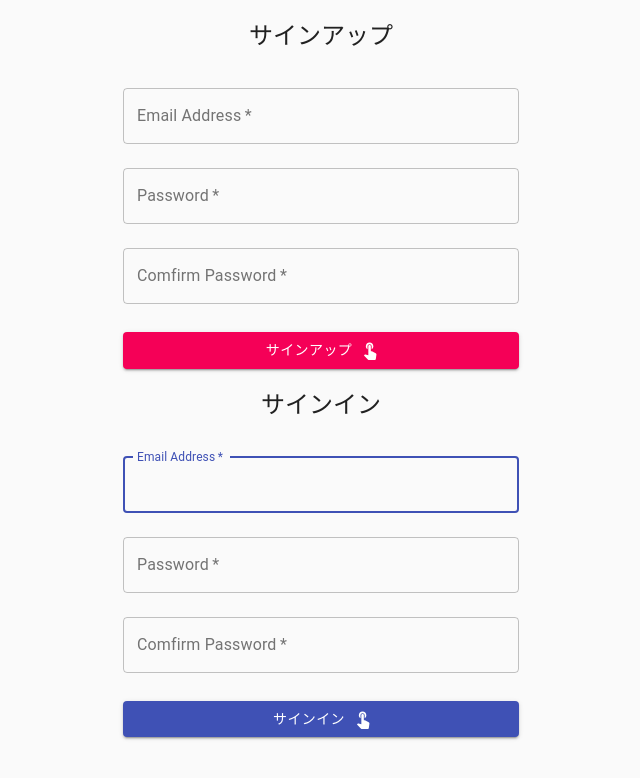
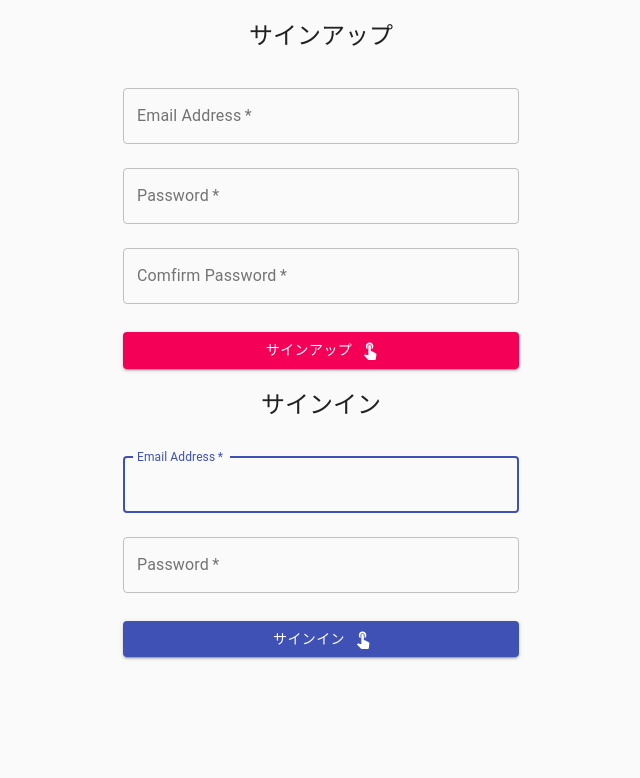
Before and after one commit to mune-actor-en/uchinoko-project, a React (Create React App) app: page / in a window 1280 px wide. Shown: the top 778 px of the page, without its empty margins (319-959 px from the left). Built offline with nearby package versions, Linux system fonts and the light colour scheme.

Commit message:
サインイン画面の作成

```diff
--- a/src/App.tsx
+++ b/src/App.tsx
@@ -5,7 +5,7 @@ const App: FC = () => {
   return (
     <div className="App" id="Uchinoko">
       <SignUp email={"foo"} password={"bar"} comfirmPassword={"bar"}/>
-      <SignIn email={"foo"} password={"bar"} comfirmPassword={"bar"} />
+      <SignIn email={"foo"} password={"bar"} />
     </div>
   );
 }
--- a/src/templates/SignIn.tsx
+++ b/src/templates/SignIn.tsx
@@ -29,10 +29,9 @@ const useStyles = makeStyles(() =>
 type Props = {
   email: string;
   password: string;
-  comfirmPassword: string;
 };
 
-const SignIn: FC<Props> = ({email, password, comfirmPassword}) => {
+const SignIn: FC<Props> = ({email, password }) => {
   const classes = useStyles();
 
   return (
@@ -65,17 +64,6 @@ const SignIn: FC<Props> = ({email, password, comfirmPassword}) => {
             id='password'
             autoComplete='current-password'
           />
-          <TextField
-            variant='outlined'
-            margin='normal'
-            required
-            fullWidth
-            name={comfirmPassword}
-            label='Comfirm Password'
-            type='password'
-            id='comfirm password'
-            autoComplete='current-password'
-          />
           <Button
             type='submit'
             fullWidth
```
